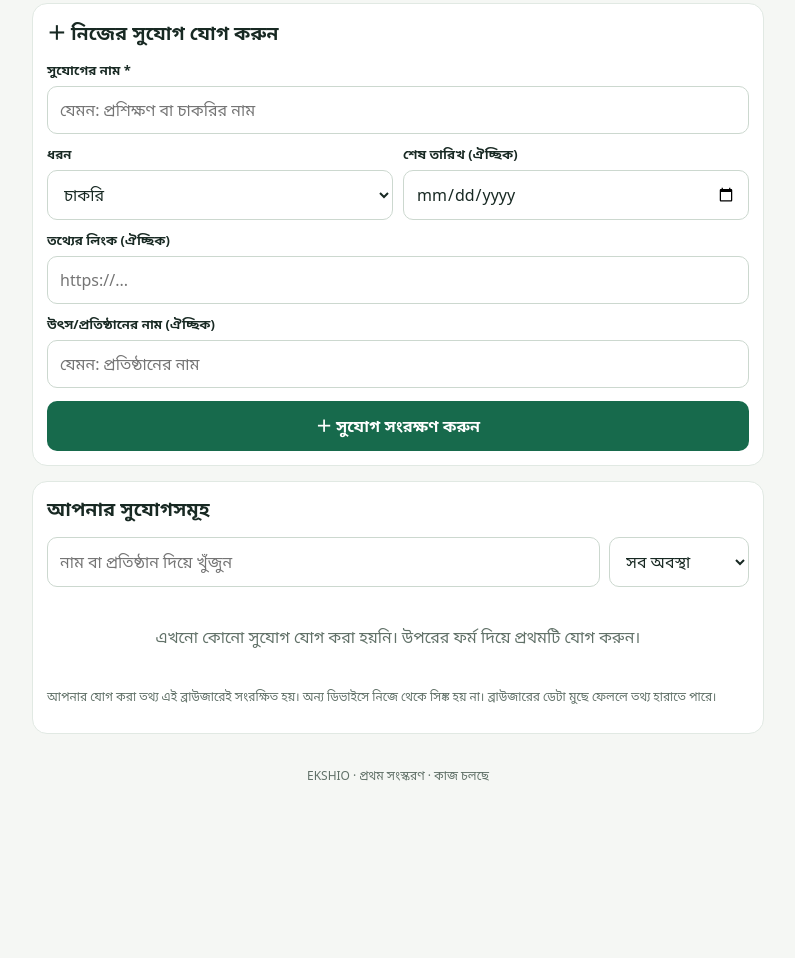
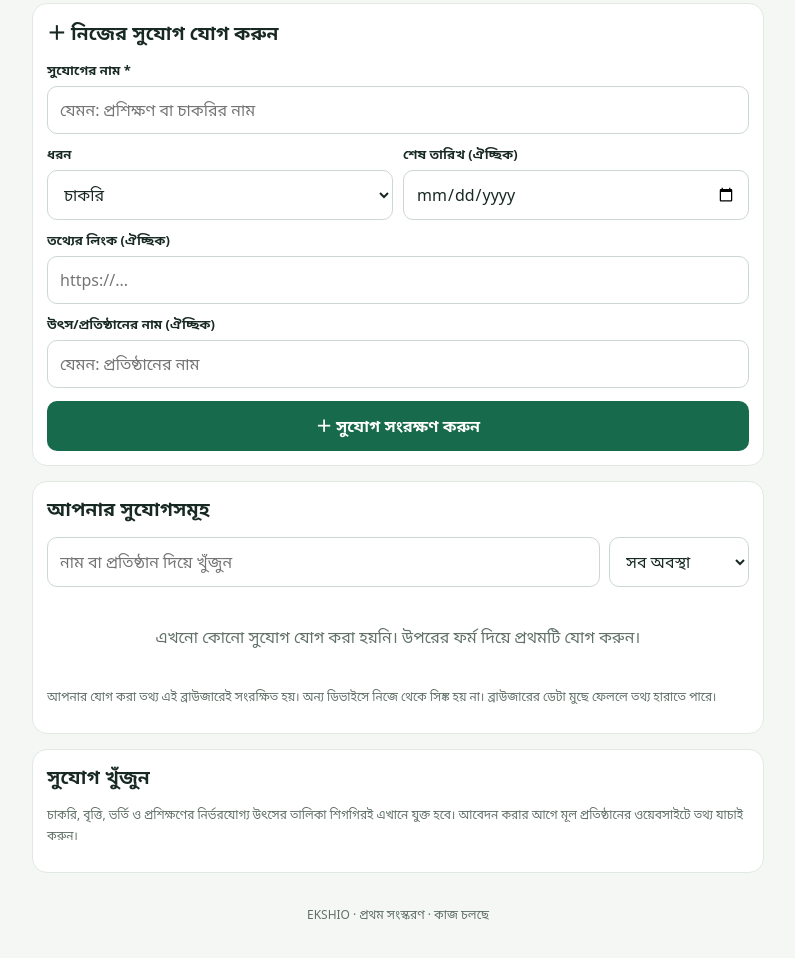
Before and after one commit to ekshio-platform/ekshio-platform, a plain HTML site: page index.html in a window 1280 px wide. Shown: the part 327-1285 px from the top of the page, without its empty margins (242-1037 px from the left). Before the commit the page ends 1170 px from the top, so only its background shows below. Drawn offline with Linux system fonts and the light colour scheme.

Commit message:
Add opportunity directory section

```diff
--- a/index.html
+++ b/index.html
@@ -106,6 +106,10 @@ footer{text-align:center;color:#617168;font-size:12px;padding:18px}
     <div id="items"></div>
     <p class="note" data-i="privacy">আপনার যোগ করা তথ্য এই ব্রাউজারেই সংরক্ষিত হয়। অন্য ডিভাইসে নিজে থেকে সিঙ্ক হয় না। ব্রাউজারের ডেটা মুছে ফেললে তথ্য হারাতে পারে।</p>
   </section>
+  <section class="panel" id="directory">
+  <h2>সুযোগ খুঁজুন</h2>
+  <p class="note">চাকরি, বৃত্তি, ভর্তি ও প্রশিক্ষণের নির্ভরযোগ্য উৎসের তালিকা শিগগিরই এখানে যুক্ত হবে। আবেদন করার আগে মূল প্রতিষ্ঠানের ওয়েবসাইটে তথ্য যাচাই করুন।</p>
+  </section>
   <footer>EKSHIO · <span data-i="footer">প্রথম সংস্করণ · কাজ চলছে</span></footer>
 </main>
 <script>
```
